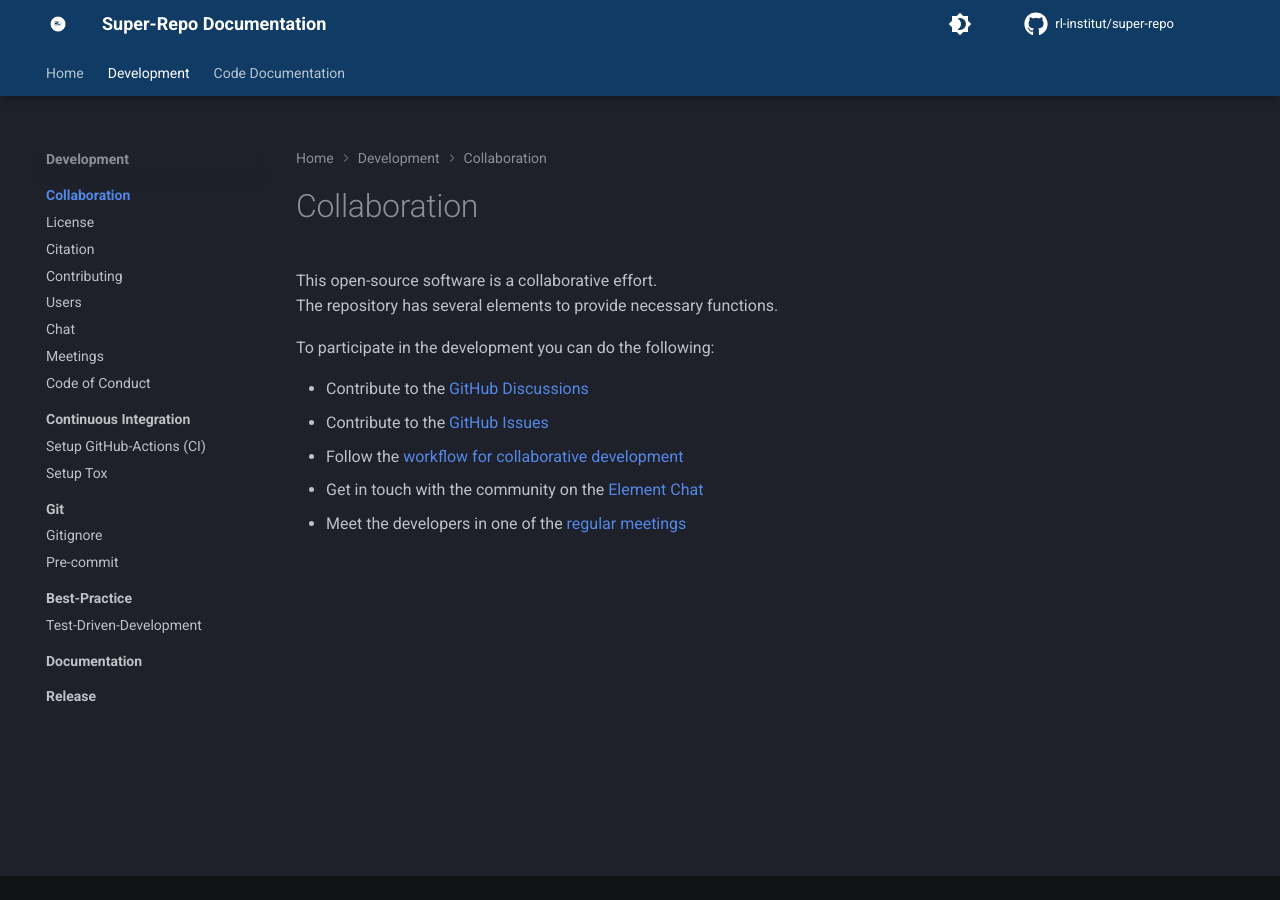
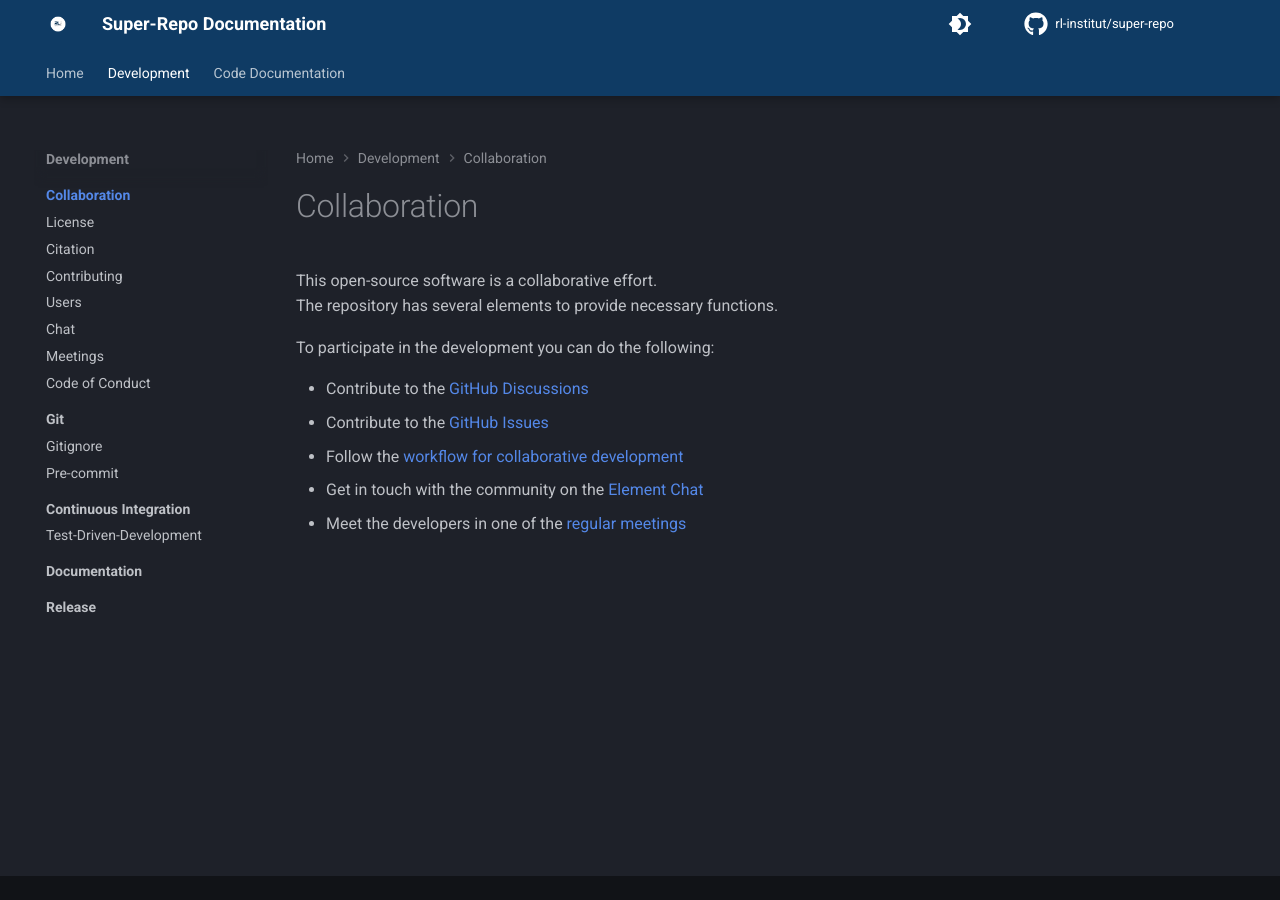
Before and after one commit to rl-institut/super-repo, an MkDocs documentation site: the page built from docs/development/collaboration/index.md, in a window 1280 px wide. Built offline with MkDocs 1.6.1 and Material for MkDocs 9.7.7, drawn with Linux system fonts in a browser that asks for light colours; comment, search, counter and statistics services are not loaded; the version menu is left out.

Commit message:
Update documentation navigation #21

```diff
--- a/mkdocs.yml
+++ b/mkdocs.yml
@@ -71,16 +71,12 @@ nav:
       - Chat: development/collaboration/chat.md
       - Meetings: development/collaboration/meeting.md
       - Code of Conduct: development/collaboration/code_of_conduct.md
-    - Continuous Integration:
-      - development/continuous-integration/index.md
-      - Setup GitHub-Actions (CI): development/continuous-integration/setup_github_actions.md
-      - Setup Tox: development/continuous-integration/setup_tox.md
     - Git:
       - development/git/index.md
       - Gitignore: development/git/gitignore.md
       - Pre-commit: development/git/pre-commit.md
-    - Best-Practice:
-      - development/best-practice/index.md
+    - Continuous Integration:
+      - development/continuous-integration/index.md
       - Test-Driven-Development: development/best-practice/test-driven-development-workflow.md
     - Documentation:
       - development/documentation/index.md
```
